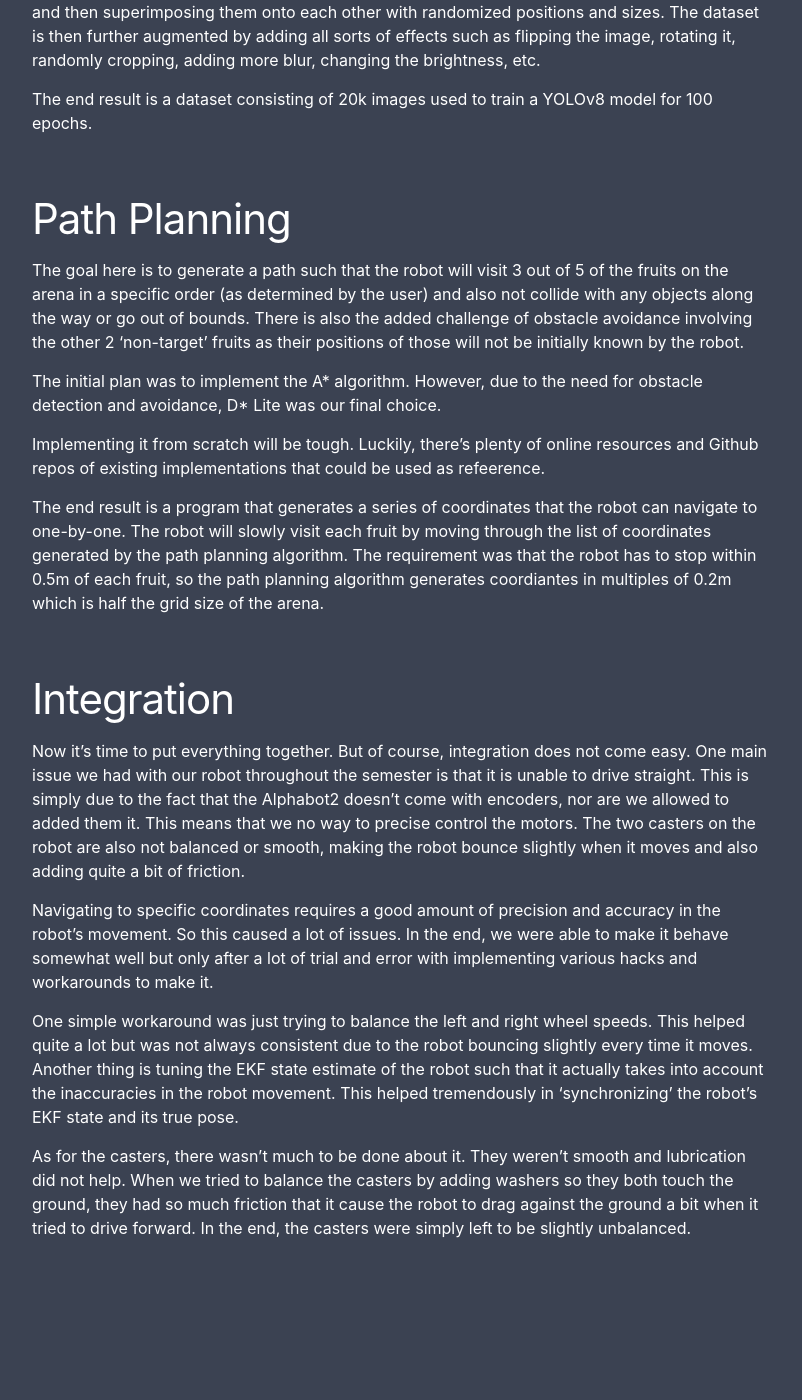
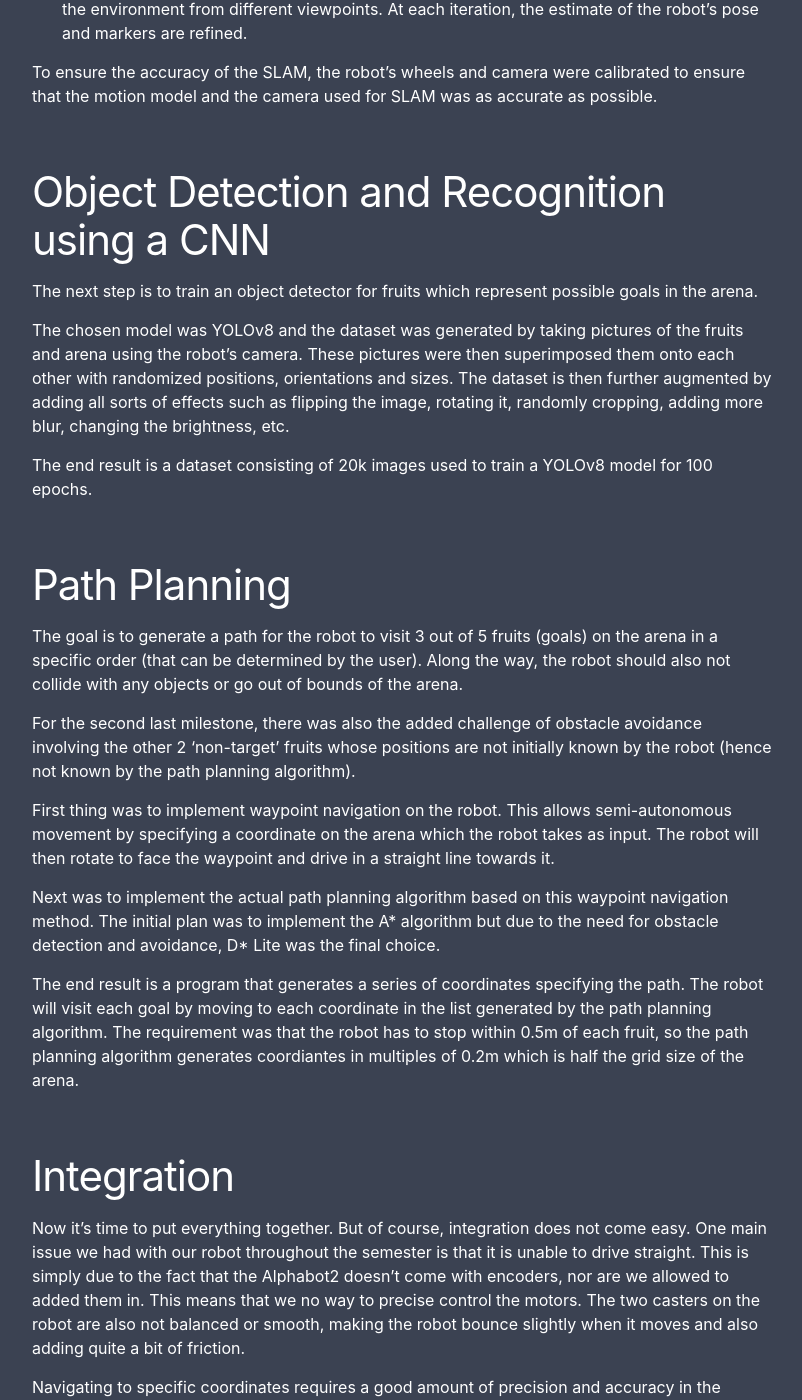
Before and after one commit to kw-ch/kw-ch.github.io, a Jekyll site: the page built from _projects/Autonomous Mobile Robot.md, in a window 1280 px wide and 1400 px high, scrolled down 945 px. Shown: the whole window, without its empty margins (238-1040 px from the left). Built offline with Jekyll 4.4.1, drawn with Linux system fonts in a browser that asks for light colours; before the commit the page ends 2245 px from its top, so only the background shows below that; some of the changed text lies outside the part shown.

Commit message:
Clean up

```diff
--- a/_projects/Autonomous Mobile Robot.md
+++ b/_projects/Autonomous Mobile Robot.md
@@ -4,7 +4,9 @@
 layout: post
 ---
 
-This project uses an Alphabot2 kit from Waveshare with a Raspberry Pi 4 Model B as the controller.
+This is a university project for a robotics course. It uses an Alphabot2 kit from Waveshare with a Raspberry Pi 4 Model B as the controller.
+
+The objective of this project is to develop an autonomous mobile robot that can localize itself within an arena, map out the positions of objects in the arena, plan a path to visit specific objects around the arena based on the map and navigate according to the path.
 
 
 The development of this project is split into a 4 different parts:
@@ -14,31 +16,41 @@
 4. Integration
 
 # SLAM
-SLAM was done by manually driving the robot around the arena (3.2m x 3.2m in size) to look for ArUco markers and using them to determine the position of the robot on a map.
+SLAM was performed using an Extended Kalman Filter (EKF). How it works is as follows:
+- A total of 10 ArUco markers are placed around the 3.2m x 3.2m arena.
+- The state of the system is represented by the robot pose and landmark (ArUco marker) positions.
+- Based on the measurement of robot's motion, a new state is predicted using the motion model to track the robot's pose over time.
+- The robot observes the ArUco markers around the arena using a camera. If the marker has not been observed before, it is added to the map. If it has, the existing map is updated with an estimate of the marker's position.
+- The state is updated based on the predicted state and the observed markers, correcting the robot pose and landmark positions.
+-  The prediction and updating steps are performed iteratively as the robot moves and observes the environment from different viewpoints. At each iteration, the estimate of the robot's pose and markers are refined.
 
-To achieve this, an Extended Kalman Filter and ArUco marker detector was implemented in Python.
+To ensure the accuracy of the SLAM, the robot's wheels and camera were calibrated to ensure that the motion model and the camera used for SLAM was as accurate as possible.
 
 # Object Detection and Recognition using a CNN
-Since the end goal of this robot is to autonomously detect objects (fruits) placed around the arena, at this stage we train a CNN for object detection and recognition using YOLOv8 as the model.
+The next step is to train an object detector for fruits which represent possible goals in the arena.
 
-The dataset was generated by taking pictures of the fruits and arena using the robot's camera and then superimposing them onto each other with randomized positions and sizes. The dataset is then further augmented by adding all sorts of effects such as flipping the image, rotating it, randomly cropping, adding more blur, changing the brightness, etc.
+The chosen model was YOLOv8 and the dataset was generated by taking pictures of the fruits and arena using the robot's camera. These pictures were then superimposed them onto each other with randomized positions, orientations and sizes. The dataset is then further augmented by adding all sorts of effects such as flipping the image, rotating it, randomly cropping, adding more blur, changing the brightness, etc.
 
 The end result is a dataset consisting of 20k images used to train a YOLOv8 model for 100 epochs.
 
 # Path Planning
-The goal here is to generate a path such that the robot will visit 3 out of 5 of the fruits on the arena in a specific order (as determined by the user) and also not collide with any objects along the way or go out of bounds. There is also the added challenge of obstacle avoidance involving the other 2 'non-target' fruits as their positions of those will not be initially known by the robot.
+The goal is to generate a path for the robot to visit 3 out of 5 fruits (goals) on the arena in a specific order (that can be determined by the user). Along the way, the robot should also not collide with any objects or go out of bounds of the arena.
 
-The initial plan was to implement the A* algorithm. However, due to the need for obstacle detection and avoidance, D* Lite was our final choice.
+For the second last milestone, there was also the added challenge of obstacle avoidance involving the other 2 'non-target' fruits whose positions are not initially known by the robot (hence not known by the path planning algorithm).
 
-Implementing it from scratch will be tough. Luckily, there's plenty of online resources and Github repos of existing implementations that could be used as refeerence.
+First thing was to implement waypoint navigation on the robot. This allows semi-autonomous movement by specifying a coordinate on the arena which the robot takes as input. The robot will then rotate to face the waypoint and drive in a straight line towards it.
 
-The end result is a program that generates a series of coordinates that the robot can navigate to one-by-one. The robot will slowly visit each fruit by moving through the list of coordinates generated by the path planning algorithm. The requirement was that the robot has to stop within 0.5m of each fruit, so the path planning algorithm generates coordiantes in multiples of 0.2m which is half the grid size of the arena.
+Next was to implement the actual path planning algorithm based on this waypoint navigation method. The initial plan was to implement the A* algorithm but due to the need for obstacle detection and avoidance, D* Lite was the final choice.
+
+The end result is a program that generates a series of coordinates specifying the path. The robot will visit each goal by moving to each coordinate in the list generated by the path planning algorithm. The requirement was that the robot has to stop within 0.5m of each fruit, so the path planning algorithm generates coordiantes in multiples of 0.2m which is half the grid size of the arena.
 
 # Integration
-Now it's time to put everything together. But of course, integration does not come easy. One main issue we had with our robot throughout the semester is that it is unable to drive straight. This is simply due to the fact that the Alphabot2 doesn't come with encoders, nor are we allowed to added them it. This means that we no way to precise control the motors. The two casters on the robot are also not balanced or smooth, making the robot bounce slightly when it moves and also adding quite a bit of friction.
+Now it's time to put everything together. But of course, integration does not come easy. One main issue we had with our robot throughout the semester is that it is unable to drive straight. This is simply due to the fact that the Alphabot2 doesn't come with encoders, nor are we allowed to added them in. This means that we no way to precise control the motors. The two casters on the robot are also not balanced or smooth, making the robot bounce slightly when it moves and also adding quite a bit of friction.
 
-Navigating to specific coordinates requires a good amount of precision and accuracy in the robot's movement. So this caused a lot of issues. In the end, we were able to make it behave somewhat well but only after a lot of trial and error with implementing various hacks and workarounds to make it.
+Navigating to specific coordinates requires a good amount of precision and accuracy in the robot's movement. So this caused a lot of issues as the robot would curve and mess up its own state estimation and also undershoot/overshoot the distance during waypoint navigation.
 
-One simple workaround was just trying to balance the left and right wheel speeds. This helped quite a lot but was not always consistent due to the robot bouncing slightly every time it moves. Another thing is tuning the EKF state estimate of the robot such that it actually takes into account the inaccuracies in the robot movement. This helped tremendously in 'synchronizing' the robot's EKF state and its true pose.
+In the end, we were able to make it behave somewhat well after a lot of trial and error with implementing various hacks and workarounds to make it work.
+
+One simple workaround was balancing the left and right wheel speeds. This helped quite a lot but was not always consistent. Another thing is tuning the EKF state estimate of the robot such that it 'syncs up' with the physical movement of the robot.
 
 As for the casters, there wasn't much to be done about it. They weren't smooth and lubrication did not help. When we tried to balance the casters by adding washers so they both touch the ground, they had so much friction that it cause the robot to drag against the ground a bit when it tried to drive forward. In the end, the casters were simply left to be slightly unbalanced.
```
Also changed, not shown: _posts/2023-03-29-vlc.md (+13 -5 lines), _projects/EMG.md (+1 -1 lines), _projects/VLC Transmitter.md (+5 -3 lines).
